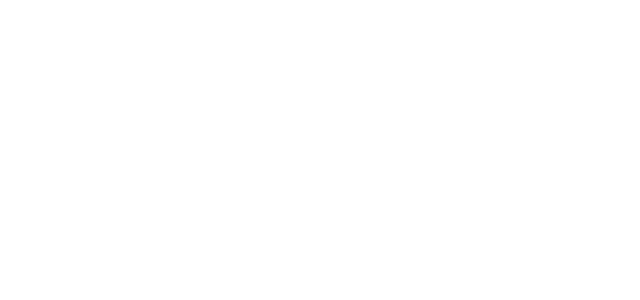
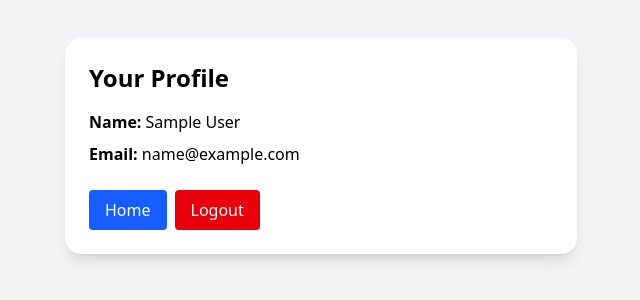
Before and after one commit to Neeraj-chauhan12/food-app, a React (Vite) app in the folder frontend/food/: page /user/profile in a window 1280 px wide. Before the commit this address had no page. Shown: the part 254-554 px from the top of the page, without its empty margins (319-959 px from the left). Built offline with nearby package versions, Linux system fonts and the light colour scheme; sample sign-in values are in the browser's storage.

Commit message:
set up the profile page

```diff
--- a/frontend/food/src/App.jsx
+++ b/frontend/food/src/App.jsx
@@ -10,11 +10,13 @@
 import CreateReel from "./Pages/CreateReel";
 import SavedReel from "./components/SavedReel";
 import PartnerProfile from "./Pages/PartnerProfile";
+import UserProfile from "./Pages/UserProfile";
 
 // Check if user has authentication token
 const isAuthenticated = () => {
-  const token = localStorage.getItem("user");
-  return !!token;
+  const user = localStorage.getItem("user");
+  const partner = localStorage.getItem("partner");
+  return !!(user || partner);
 };
 
 const isAuthenticatedPartner = () => {
@@ -38,12 +40,12 @@
 
 // Redirect authenticated users away from login/register pages
 function PublicRoute({ children }) {
-  return isAuthenticated() ? <Navigate to="/" replace /> : isAuthenticatedPartner() ? <Navigate to="/partner/profile" replace /> : children;
+  return isAuthenticated() ? <Navigate to="/" replace /> : children;
 }
 
 // Redirect authenticated partner away from login/register pages
 function PublicPartnerRoute({ children }) {
-  return isAuthenticatedPartner() ? <Navigate to="/partner/profile" replace /> : children;
+  return isAuthenticatedPartner() ? <Navigate to="/" replace /> : children;
 }
 
 const App = () => {
@@ -61,6 +63,7 @@
         {/* User Protected Routes */}
         <Route path="/" element={<PrivateRoute><Home /></PrivateRoute>} />
         <Route path="/profile/:id" element={<PrivateRoute><Profile /></PrivateRoute>} />
+        <Route path="/user/profile" element={<PrivateRoute><UserProfile /></PrivateRoute>} />
         <Route path="/save" element={<PrivateRoute><SavedReel /></PrivateRoute>} />
 
         {/* Partner Protected Routes */}
--- a/frontend/food/src/Auth/FoodPartnerLogin.jsx
+++ b/frontend/food/src/Auth/FoodPartnerLogin.jsx
@@ -29,7 +29,7 @@
       console.log("Food Partner Login Success:", response.data);
       toast.success(response.data.message);
       localStorage.setItem("partner", JSON.stringify(response.data.foodPartner));
-      navigate("/create-food") // Redirect to home or dashboard
+      navigate("/") // Redirect to home after partner login
     } catch (error) {
       console.error("Food Partner Login Error:", error);
       toast.error(error.response?.data?.message || "Login failed. Please check your credentials.");
--- a/frontend/food/src/Pages/CreateReel.jsx
+++ b/frontend/food/src/Pages/CreateReel.jsx
@@ -90,7 +90,13 @@
             <textarea onChange={(e) => setDescription(e.target.value)} placeholder="Enter description" rows={2} className="w-full px-4 py-2 rounded border border-gray-300 bg-gray-50 text-gray-900 focus:outline-none focus:ring-2 focus:ring-blue-500 resize-none" maxLength={100} />
           </div>
           <button type="submit" className="w-full py-2 rounded bg-blue-600 text-white font-semibold hover:bg-blue-700 transition-colors">Upload Reel</button>
+
+
         </form>
+
+        <button onClick={() => navigate('/')} className="px-6 w-full py-2 bg-blue-600 text-white rounded font-semibold hover:bg-blue-700">
+            Home
+          </button>
       </div>
     </div>
   );
--- a/frontend/food/src/Pages/PartnerProfile.jsx
+++ b/frontend/food/src/Pages/PartnerProfile.jsx
@@ -85,6 +85,9 @@
 
         {/* Action Buttons */}
         <div className="flex gap-2 justify-center">
+            <button onClick={() => navigate('/')} className="px-6 py-2 bg-blue-600 text-white rounded font-semibold hover:bg-blue-700">
+            Home
+          </button>
           <button onClick={() => navigate('/create-food')} className="px-6 py-2 bg-blue-600 text-white rounded font-semibold hover:bg-blue-700">
             Create Reel
           </button>
--- /dev/null
+++ b/frontend/food/src/Pages/UserProfile.jsx
@@ -0,0 +1,44 @@
+import React from 'react'
+import { useNavigate } from 'react-router-dom'
+import toast from 'react-hot-toast'
+
+const UserProfile = () => {
+  const navigate = useNavigate()
+  const user = (() => {
+    try {
+      return JSON.parse(localStorage.getItem('user'))
+    } catch (e) {
+      return null
+    }
+  })()
+
+  const handleLogout = () => {
+    localStorage.removeItem('user')
+    toast.success('Logged out successfully')
+    navigate('/user/login')
+  }
+
+  if (!user) {
+    return (
+      <div className="min-h-screen flex items-center justify-center">No user data.</div>
+    )
+  }
+
+  return (
+    <div className="min-h-screen bg-gray-100 flex items-center justify-center p-4">
+      <div className="w-full max-w-lg bg-white rounded-2xl shadow-lg p-6">
+        <h2 className="text-2xl font-bold mb-4">Your Profile</h2>
+        <div className="space-y-2">
+          <div><strong>Name:</strong> {user.fullName || user.name || 'N/A'}</div>
+          <div><strong>Email:</strong> {user.email || 'N/A'}</div>
+        </div>
+        <div className="mt-6 flex gap-2">
+          <button onClick={() => navigate('/')} className="px-4 py-2 bg-blue-600 text-white rounded">Home</button>
+          <button onClick={handleLogout} className="px-4 py-2 bg-red-600 text-white rounded">Logout</button>
+        </div>
+      </div>
+    </div>
+  )
+}
+
+export default UserProfile
--- a/frontend/food/src/components/BottomNavigation.jsx
+++ b/frontend/food/src/components/BottomNavigation.jsx
@@ -1,23 +1,42 @@
 import React from 'react'
-import { Link } from 'react-router-dom'
+import { Link, useNavigate } from 'react-router-dom'
 import { FaRegBookmark } from "react-icons/fa";
-import { FaRegHeart } from "react-icons/fa";
-import { IoHome } from "react-icons/io5";
+import { IoHome, IoPerson } from "react-icons/io5";
 
 const BottomNavigation = () => {
+  const navigate = useNavigate()
+
+  const handleProfileClick = () => {
+    const partner = (() => { try { return JSON.parse(localStorage.getItem('partner')) } catch (e) { return null } })()
+    const user = (() => { try { return JSON.parse(localStorage.getItem('user')) } catch (e) { return null } })()
+
+    if (partner) {
+      navigate(`/partner/profile/${partner._id}`)
+      return
+    }
+    if (user) {
+      navigate('/user/profile')
+      return
+    }
+
+    navigate('/user/login')
+  }
+
   return (
-
-                  <div className="w-full bg-gray-500 flex gap-16 px-8 py-3 border-t border-gray-700">
+    <div className="w-full bg-gray-500 flex gap-8 px-6 py-3 border-t border-gray-700">
       <Link to={'/'} className="flex flex-col items-center text-white flex-1">
         <IoHome className="w-7 h-7 mb-1"/>
         <span className="text-xs">home</span>
       </Link>
+      <button onClick={handleProfileClick} className="flex flex-col items-center text-white flex-1">
+        <IoPerson className="w-7 h-7 mb-1"/>
+        <span className="text-xs">profile</span>
+      </button>
       <Link to={'/save'} className="flex flex-col items-center text-white flex-1">
         <FaRegBookmark className="w-7 h-7 mb-1"/>
         <span className="text-xs">saved</span>
       </Link>
     </div>
-
   )
 }
 
--- a/frontend/food/src/components/ReelsPart.jsx
+++ b/frontend/food/src/components/ReelsPart.jsx
@@ -1,5 +1,5 @@
 import React, { useEffect, useRef } from 'react'
-import { Link } from 'react-router-dom';
+import { Link, useNavigate } from 'react-router-dom';
 import { IoHome } from "react-icons/io5";
 import { FaRegCommentDots } from "react-icons/fa6";
 import { FaRegBookmark } from "react-icons/fa";
@@ -8,6 +8,10 @@
 
 const ReelsPart = ({ videos=[],onLike, onSave ,emptyMessage="no yet reel"}) => {
 
+  const navigate = useNavigate()
+  const partner = JSON.parse(localStorage.getItem("partner"));
+
+  console.log("vedeos in reels part:", videos);
 
     const videoRefs = useRef(new Map())
     useEffect(() => {
@@ -88,10 +92,12 @@
               {/* ...existing code for description and visit store... */}
               <div className="absolute bottom-16 left-0 w-full flex flex-col items-center z-10 px-4 pb-8 pointer-events-none">
                 <div className="w-full max-w-lg">
-                  <p className="text-white text-base font-medium line-clamp-2 mb-3  rounded px-3 py-2 pointer-events-auto" style={{display: '-webkit-box', WebkitLineClamp: 2, WebkitBoxOrient: 'vertical', overflow: 'hidden'}}>
-                    {video.description}
-                  </p>
-                  <Link to={`/profile/`+video.foodPartner} className="w-full py-2 px-5 rounded bg-blue-600 text-white font-semibold hover:bg-blue-700 transition-colors pointer-events-auto">Visit Store</Link>
+
+                    <p className="text-white text-2xl  font-medium line-clamp-2  rounded px-2 hover:bg-gray-700/50 transition-colors" style={{display: '-webkit-box', WebkitLineClamp: 2, WebkitBoxOrient: 'vertical', overflow: 'hidden'}}>
+                      {video.name || 'No name'}
+                    </p>
+
+                  <p className="px-2 rounded  text-white font-semibold ">{video?.description}</p>
                 </div>
               </div>
 
```
Lines whose indentation alone changed are shown as unchanged.
